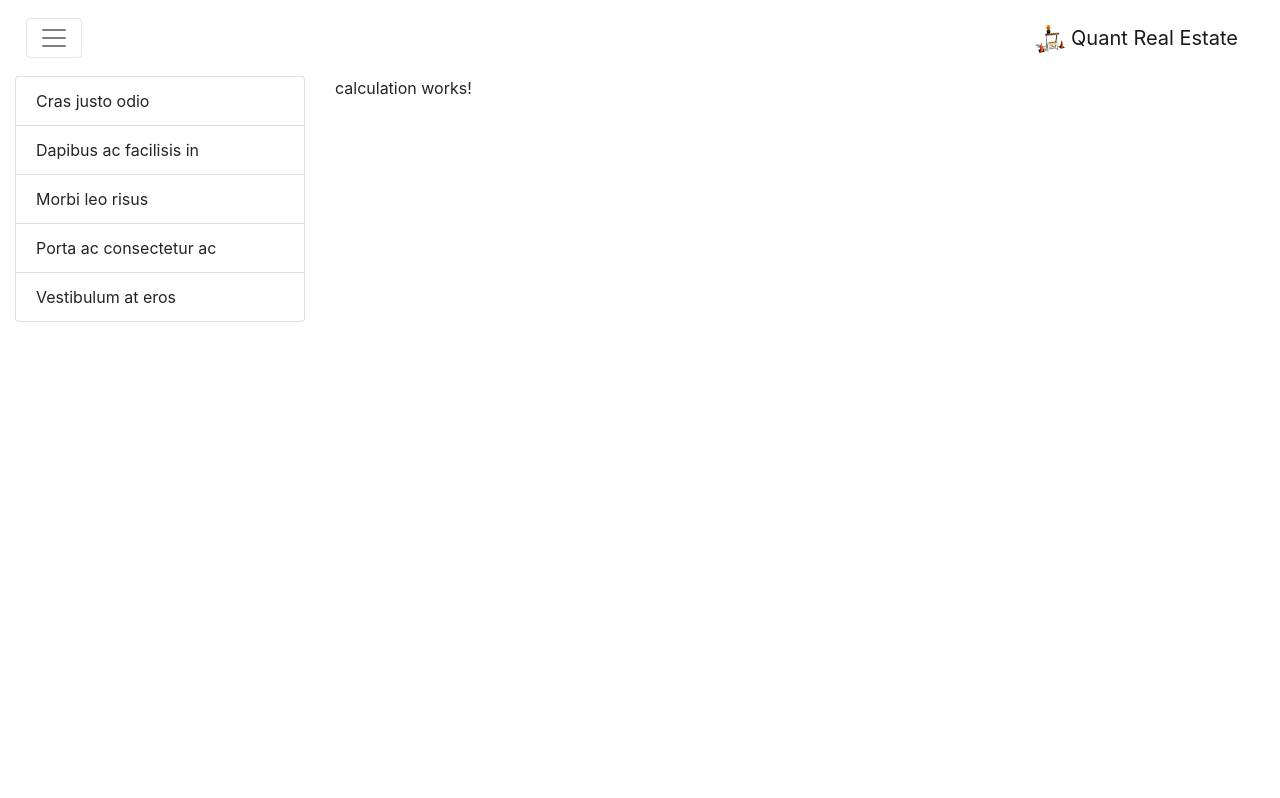
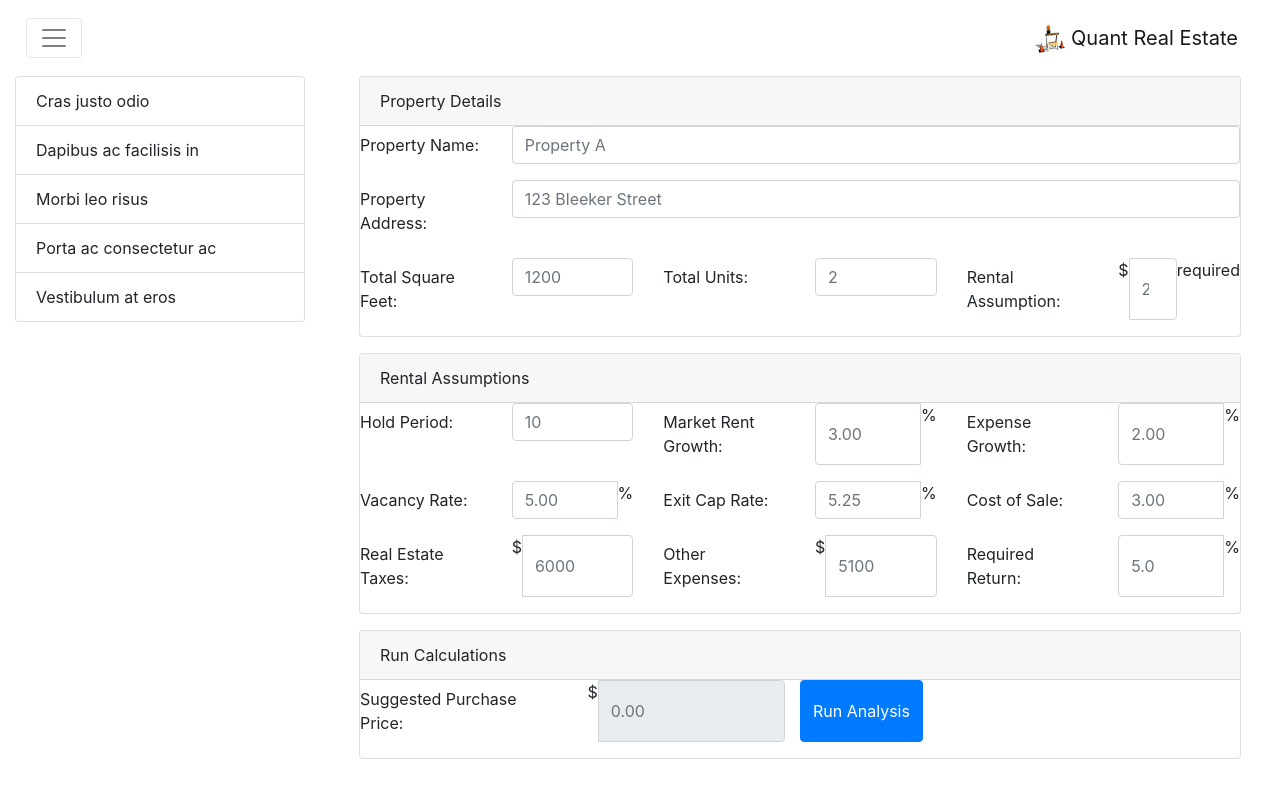
Before and after one commit to HSingh93/Himalaya, an Angular app in the folder qre/: page /calculate in a window 1280 px wide. Built offline with nearby package versions, Linux system fonts and the light colour scheme.

Commit message:
Added basic input fields [DOM]

```diff
--- a/qre/src/app/app.module.ts
+++ b/qre/src/app/app.module.ts
@@ -6,11 +6,12 @@ import { RouterModule } from '@angular/router';
 
 import { NgbModule } from '@ng-bootstrap/ng-bootstrap';
 import { AppComponent } from './app.component';
-
 import { NotFoundComponent } from './not-found.component';
 
 import { HomeComponent } from './components/home/home.component';
 import { CalculationComponent } from './components/calculation/calculation.component';
+
+import { PropertyAnalysisService } from './services/property-analysis.service';
 
 @NgModule({
   declarations: [
@@ -44,7 +45,7 @@ import { CalculationComponent } from './components/calculation/calculation.compo
       }
     ])
   ],
-  providers: [],
+  providers: [PropertyAnalysisService],
   bootstrap: [AppComponent]
 })
 export class AppModule { }
--- /dev/null
+++ b/qre/src/app/classes/property.ts
@@ -0,0 +1,17 @@
+export class Property {
+    property_name: string;
+    property_address: string;
+    square_footage: number;
+    units: number;
+    rental_assumption: number;
+    hold_period: number;
+    market_rent_growth: number;
+    vacancy_rate: number;
+    exit_cap_rate: number;
+    cost_of_sale: number;
+    real_estate_taxes: number;
+    other_expenses: number;
+    required_return: number;
+
+    suggested_price?: number;
+}
--- a/qre/src/app/components/calculation/calculation.component.html
+++ b/qre/src/app/components/calculation/calculation.component.html
@@ -1,3 +1,133 @@
-<p>
-  calculation works!
-</p>
+<form class="mx-sm-4">
+
+  <div class="card">
+    <div class="card-header"> Property Details </div>
+    <div class="card-block">
+
+      <div class="form-group row">
+        <label class="col-sm-2 col-form-label"> Property Name: </label>
+        <div class="col-sm-10">
+          <input type="text" class="form-control" placeholder="Property A" required>
+        </div>
+      </div>
+
+      <div class="form-group row">
+        <label class="col-sm-2 col-form-label"> Property Address: </label>
+        <div class="col-sm-10">
+          <input type="text" class="form-control" placeholder="123 Bleeker Street" required>
+        </div>
+      </div>
+
+      <div class="form-group row">
+
+        <label class="col-sm-2 col-form-label"> Total Square Feet: </label>
+        <div class="col-sm-2">
+          <input type="number" class="form-control" placeholder="1200" required>
+        </div>
+
+        <label class="col-sm-2 col-form-label"> Total Units: </label>
+        <div class="col-sm-2">
+          <input type="number" class="form-control" placeholder="2" required>
+        </div>
+
+        <label class="col-sm-2 col-form-label"> Rental Assumption: </label>
+        <div class="input-group col-sm-2">
+          <div class="input-group-addon">$</div>
+          <input type="number" class="form-control" placeholder="2000"> required
+        </div>
+
+      </div>
+
+    </div>
+
+  </div>
+
+  <div class="card mt-3">
+    <div class="card-header"> Rental Assumptions </div>
+    <div class="card-block">
+
+      <div class="form-group row">
+
+        <label class="col-sm-2 col-form-label"> Hold Period: </label>
+        <div class="col-sm-2">
+          <input type="number" class="form-control" placeholder="10" required>
+        </div>
+
+        <label class="col-sm-2 col-form-label"> Market Rent Growth: </label>
+        <div class="input-group col-sm-2">
+          <input type="number" class="form-control" placeholder="3.00" required>
+          <div class="input-group-addon">%</div>
+        </div>
+
+        <label class="col-sm-2 col-form-label"> Expense Growth: </label>
+        <div class="input-group col-sm-2">
+          <input type="number" class="form-control" placeholder="2.00" required>
+          <div class="input-group-addon">%</div>
+        </div>
+
+      </div>
+
+      <div class="form-group row">
+
+        <label class="col-sm-2 col-form-label"> Vacancy Rate: </label>
+        <div class="input-group col-sm-2">
+          <input type="number" class="form-control" placeholder="5.00" required>
+          <div class="input-group-addon">%</div>
+        </div>
+
+        <label class="col-sm-2 col-form-label"> Exit Cap Rate: </label>
+        <div class="input-group col-sm-2">
+          <input type="number" class="form-control" placeholder="5.25" required>
+          <div class="input-group-addon">%</div>
+        </div>
+
+        <label class="col-sm-2 col-form-label"> Cost of Sale: </label>
+        <div class="input-group col-sm-2">
+          <input type="number" class="form-control" placeholder="3.00" required>
+          <div class="input-group-addon">%</div>
+        </div>
+
+      </div>
+
+      <div class="form-group row">
+
+        <label class="col-sm-2 col-form-label"> Real Estate Taxes: </label>
+        <div class="input-group col-sm-2">
+          <div class="input-group-addon">$</div>
+          <input type="number" class="form-control" placeholder="6000" required>
+        </div>
+
+        <label class="col-sm-2 col-form-label"> Other Expenses: </label>
+        <div class="input-group col-sm-2">
+          <div class="input-group-addon">$</div>
+          <input type="number" class="form-control" placeholder="5100" required>
+        </div>
+
+        <label class="col-sm-2 col-form-label"> Required Return: </label>
+        <div class="input-group col-sm-2">
+          <input type="number" class="form-control" placeholder="5.0" required>
+          <div class="input-group-addon">%</div>
+        </div>
+
+      </div>
+
+    </div>
+
+  </div>
+
+  <div class="card mt-3">
+    <div class="card-header"> Run Calculations </div>
+    <div class="card-block">
+      <div class="form-group row">
+        <label class="col-sm-3 col-form-label"> Suggested Purchase Price: </label>
+        <div class="input-group col-sm-3">
+          <div class="input-group-addon">$</div>
+          <input type="number" class="form-control" placeholder="0.00" readonly>
+        </div>
+        <button type="submit" class="btn btn-primary" (click)="calculate()">Run Analysis</button>
+      </div>
+    </div>
+
+  </div>
+
+</form>
--- a/qre/src/app/components/calculation/calculation.component.ts
+++ b/qre/src/app/components/calculation/calculation.component.ts
@@ -1,4 +1,6 @@
 import { Component, OnInit } from '@angular/core';
+import { Property } from '../../classes/property';
+import { PropertyAnalysisService } from '../../services/property-analysis.service';
 
 @Component({
   selector: 'app-calculation',
@@ -7,7 +9,12 @@ import { Component, OnInit } from '@angular/core';
 })
 export class CalculationComponent implements OnInit {
 
-  constructor() { }
+  constructor(private propertyAnalysisService : PropertyAnalysisService) { }
+
+  calculate(property: Property): void{
+    console.log("Calculate button pressed.");
+    this.propertyAnalysisService.analysisProperty(property);
+  }
 
   ngOnInit() {
   }
--- /dev/null
+++ b/qre/src/app/services/property-analysis.service.ts
@@ -0,0 +1,13 @@
+import { Injectable } from '@angular/core';
+import { Property } from '../classes/property';
+
+@Injectable()
+export class PropertyAnalysisService {
+
+  constructor() { }
+
+  analysisProperty(property : Property) : void {
+
+  }
+
+}
```
Also changed, not shown: 1 other file (tests, documents, lock files or other folders).
